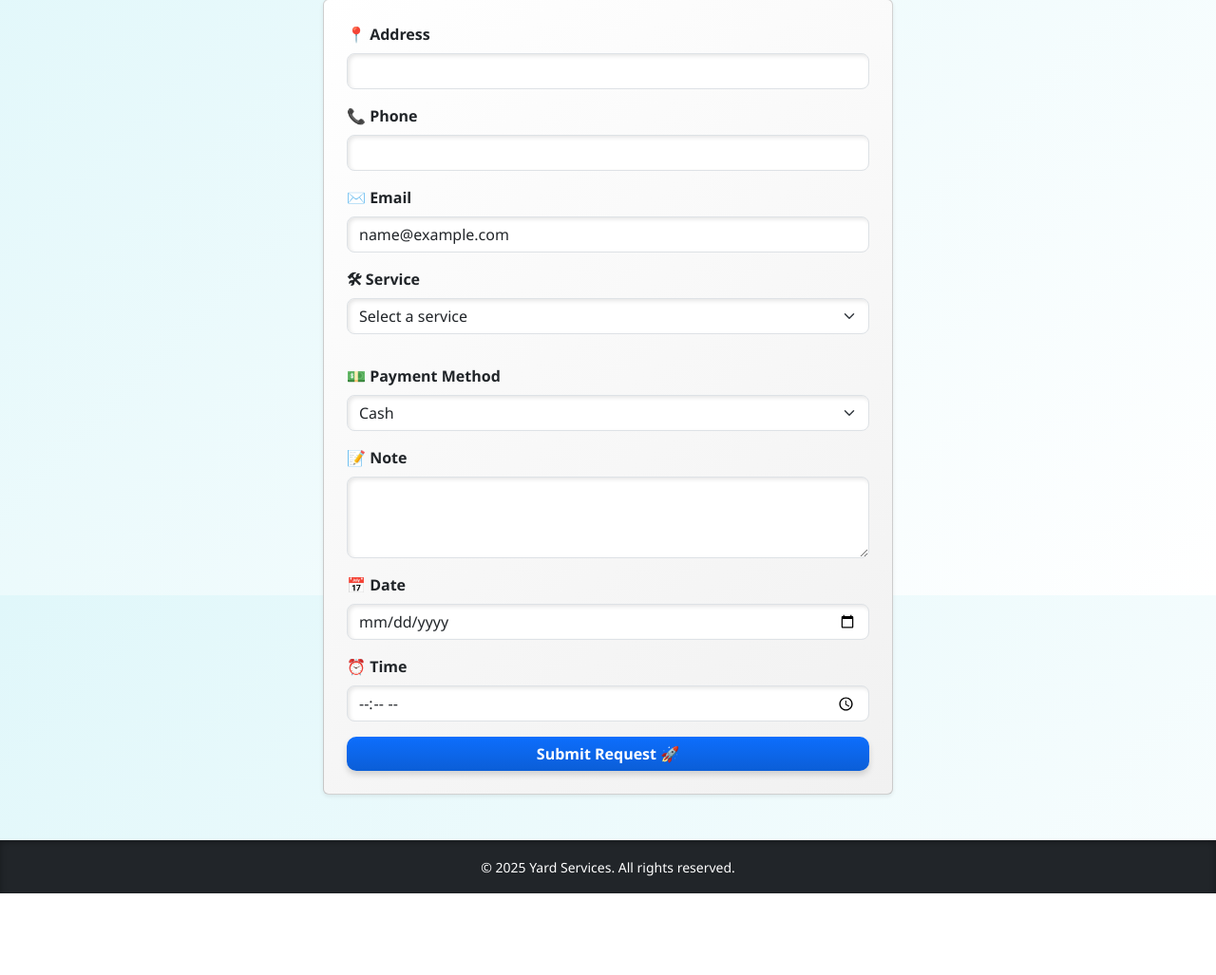
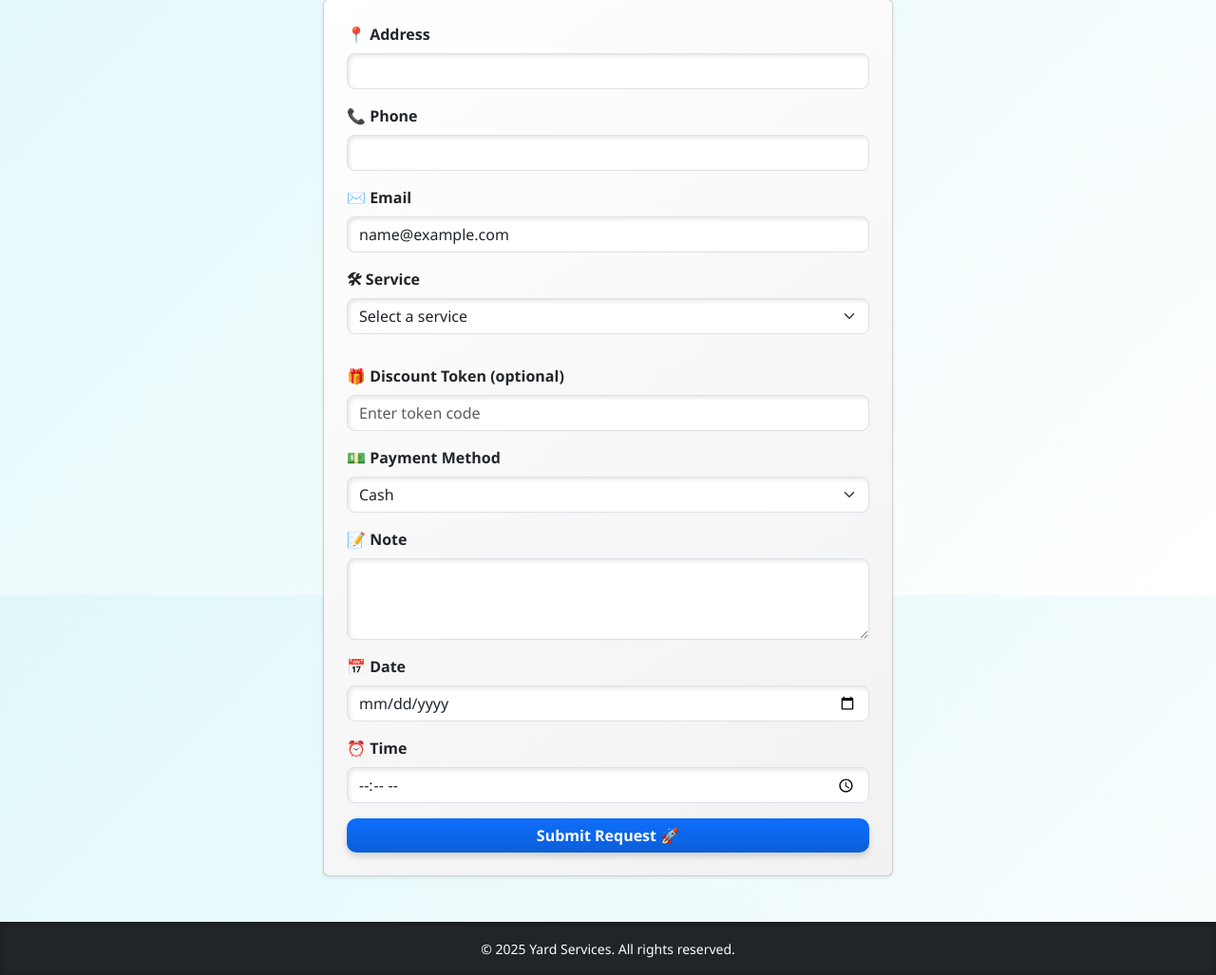
Before and after one commit to Mr-A-Hacker/Yard-services, a Flask app: page /request_service in a window 1280 px wide. Shown: the part 173-1200 px from the top of the page at 95% size. Before the commit the page ends 1114 px from the top, so only its background shows below. Run offline with Flask 3, Linux system fonts and the light colour scheme; the visitor is signed in with stand-in values (Sample User, id 1); data that the repository does not hold is empty.

Commit message:
Update request_form.html

```diff
--- a/templates/request_form.html
+++ b/templates/request_form.html
@@ -52,6 +52,12 @@
       <!-- Dynamic Price Display -->
       <p id="servicePrice" class="fw-bold text-success"></p>
 
+      <!-- Discount Token -->
+      <div class="mb-3">
+        <label for="discount_token" class="form-label">🎁 Discount Token (optional)</label>
+        <input type="text" id="discount_token" name="discount_token" class="form-control" placeholder="Enter token code">
+      </div>
+
       <!-- Payment Method -->
       <div class="mb-3">
         <label for="payment" class="form-label">💵 Payment Method</label>
```
